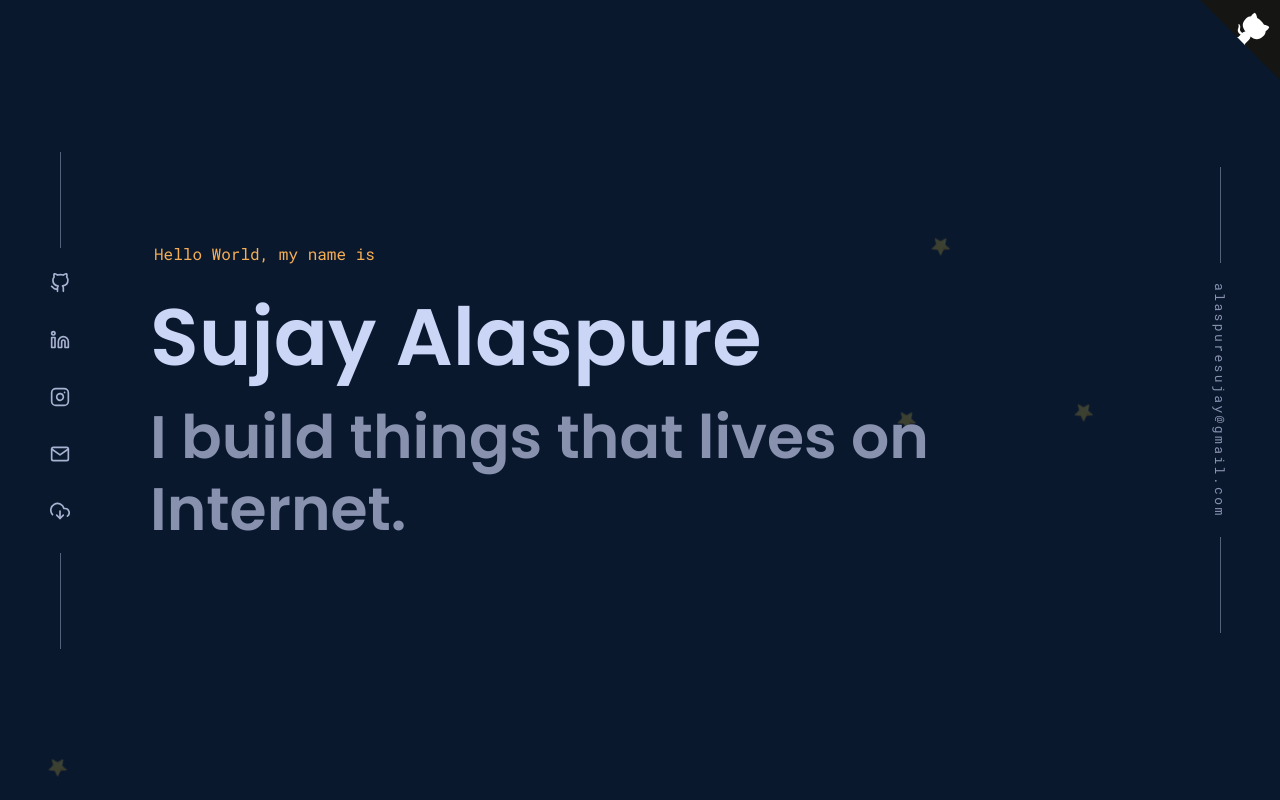
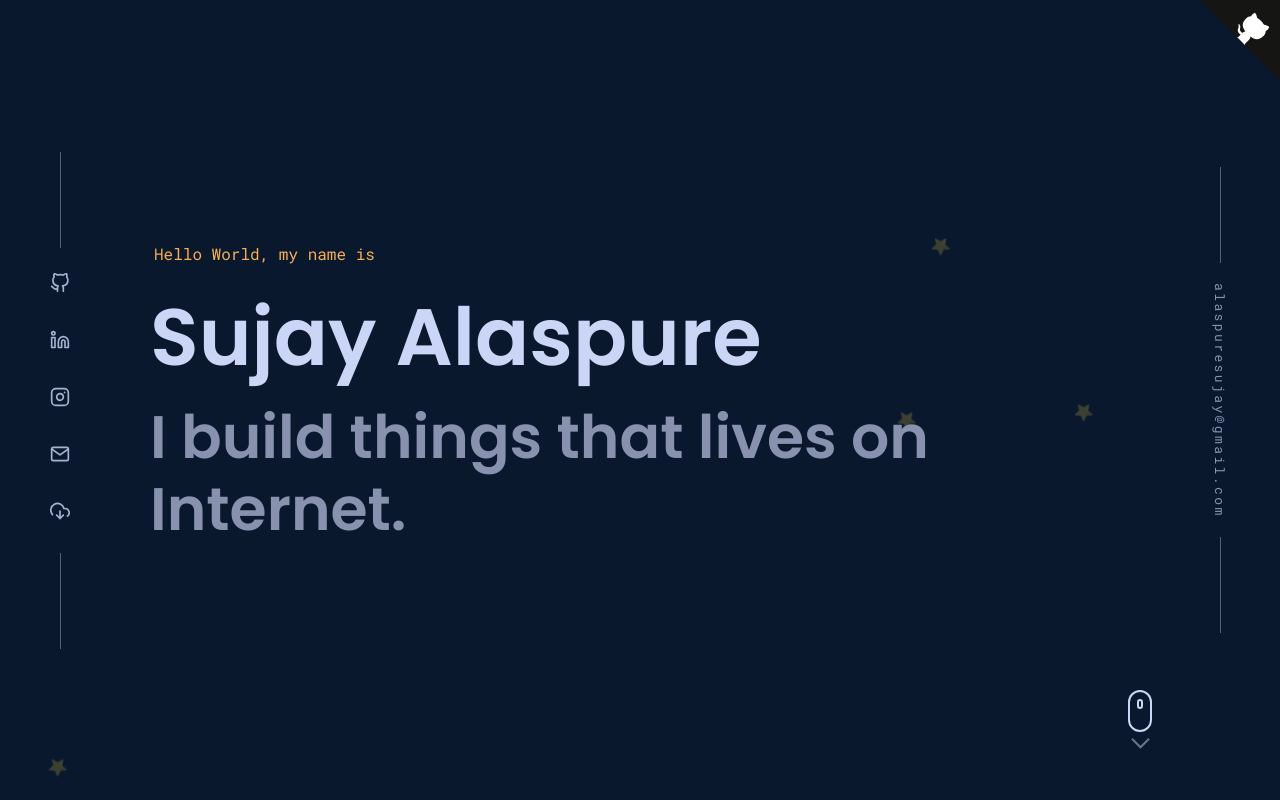
Before and after one commit to sujayalaspure/sujayalaspure.github.io, a React (Create React App) app: page /#/ in a window 1280 px wide. Shown: the top 800 px of the page. Built offline with nearby package versions, Linux system fonts and the light colour scheme.

Commit message:
Gen: Added Mouse Scroll Icon at hero

```diff
--- a/src/App.css
+++ b/src/App.css
@@ -44,6 +44,10 @@
 	box-sizing: border-box;
 	margin: 0;
 	padding: 0;
+}
+
+html {
+	scroll-behavior: smooth;
 }
 
 body {
--- a/src/Components/Organisms/Hero/Hero.js
+++ b/src/Components/Organisms/Hero/Hero.js
@@ -5,6 +5,7 @@ import LeftSideBar from './LeftSideBar';
 import RightSideBar from './RightSideBar';
 import 'styles/components/Hero.css';
 import SomeRandomAnim from 'Components/atoms/SomeRandomAnim';
+import MouseScrollAnimation from 'Components/atoms/MouseScrollAnimation';
 
 export default function Hero() {
 	const RandomArray = [...Array(5).keys()];
@@ -36,6 +37,7 @@ export default function Hero() {
 				<h1 className='NameHeading'>Sujay Alaspure</h1>
 				<h2 className='bio'>I build things that lives on Internet.</h2>
 			</motion.div>
+			<MouseScrollAnimation />
 		</div>
 	);
 }
--- /dev/null
+++ b/src/Components/atoms/MouseScrollAnimation.js
@@ -0,0 +1,16 @@
+import React from 'react';
+import 'styles/components/Atoms.css';
+export default function MouseScrollAnimation() {
+	return (
+		<div className='mouse-scroll'>
+			<div className='mouse'>
+				<div className='wheel'></div>
+			</div>
+
+			<div>
+				<span className='scroll-arrows top'></span>
+				<span className='scroll-arrows bottom'></span>
+			</div>
+		</div>
+	);
+}
--- a/src/Pages/CaseStudy/Banner.js
+++ b/src/Pages/CaseStudy/Banner.js
@@ -2,6 +2,7 @@ import React from 'react';
 import { motion } from 'framer-motion';
 import { Parallax } from 'react-parallax';
 import { FiChevronDown } from 'react-icons/fi';
+import MouseScrollAnimation from 'Components/atoms/MouseScrollAnimation';
 
 export default function Banner({ index, title, imgsrc }) {
 	return (
@@ -14,10 +15,11 @@ export default function Banner({ index, title, imgsrc }) {
 				<Parallax bgImage={imgsrc} strength={300}>
 					<div style={{ height: '100vh', width: '100%', position: 'relative' }}>
 						{index === 0 && (
-							<div className='scroll-down'>
-								<p>Scroll Down </p>
-								<FiChevronDown />
-							</div>
+							<MouseScrollAnimation />
+							// <div className='scroll-down'>
+							// 	<p>Scroll Down </p>
+							// 	<FiChevronDown />
+							// </div>
 						)}
 					</div>
 				</Parallax>
--- a/src/styles/components/Atoms.css
+++ b/src/styles/components/Atoms.css
@@ -71,3 +71,107 @@ p > a:active {
 	text-align: center;
 	line-height: 2rem;
 }
+
+.mouse-scroll {
+	position: absolute;
+	bottom: 10px;
+	right: 10%;
+	width: 24px;
+	height: 100px;
+	/* cursor: pointer; */
+}
+
+.mouse {
+	height: 42px;
+	width: 24px;
+	border-radius: 14px;
+	-webkit-transform: none;
+	transform: none;
+	border: 2px solid var(--lightest-slate);
+	top: 170px;
+}
+
+.wheel {
+	display: block;
+	margin: 5px auto;
+	background: transparent;
+	position: relative;
+	height: 10px;
+	width: 6px;
+	border: 2px solid var(--lightest-slate);
+	border-radius: 8px;
+	-webkit-animation: mouse-wheel 0.6s linear infinite;
+	animation: mouse-wheel 0.6s linear infinite;
+}
+
+.scroll-arrows {
+	display: block;
+	-webkit-transform: rotate(45deg);
+	transform: rotate(45deg);
+	border-right: 2px solid var(--lightest-slate);
+	border-bottom: 2px solid var(--lightest-slate);
+	margin: 0 0 5px 6px;
+	width: 13px;
+	height: 13px;
+}
+
+.scroll-arrows.top {
+	-webkit-animation-delay: 0.1s;
+	-moz-animation-delay: 0.1s;
+	-webkit-animation-direction: alternate;
+	animation-direction: alternate;
+	animation-delay: 0.1s;
+	animation: mouse-scroll 1s infinite;
+	margin-top: 1px;
+}
+
+.scroll-arrows.bottom {
+	-webkit-animation-direction: alternate;
+	animation-direction: alternate;
+	margin-top: -6px;
+	animation: mouse-scroll 1s infinite;
+	animation-delay: 0.2s;
+}
+
+@keyframes mouse-wheel {
+	0% {
+		top: 1px;
+	}
+
+	25% {
+		top: 2px;
+	}
+
+	50% {
+		top: 3px;
+	}
+
+	75% {
+		top: 2px;
+	}
+
+	100% {
+		top: 1px;
+	}
+}
+
+@keyframes mouse-scroll {
+	0% {
+		opacity: 0;
+	}
+	25% {
+		opacity: 0.5;
+	}
+
+	50% {
+		opacity: 1;
+	}
+
+	75% {
+		opacity: 0.5;
+	}
+
+	100% {
+		opacity: 0;
+	}
+}
```
